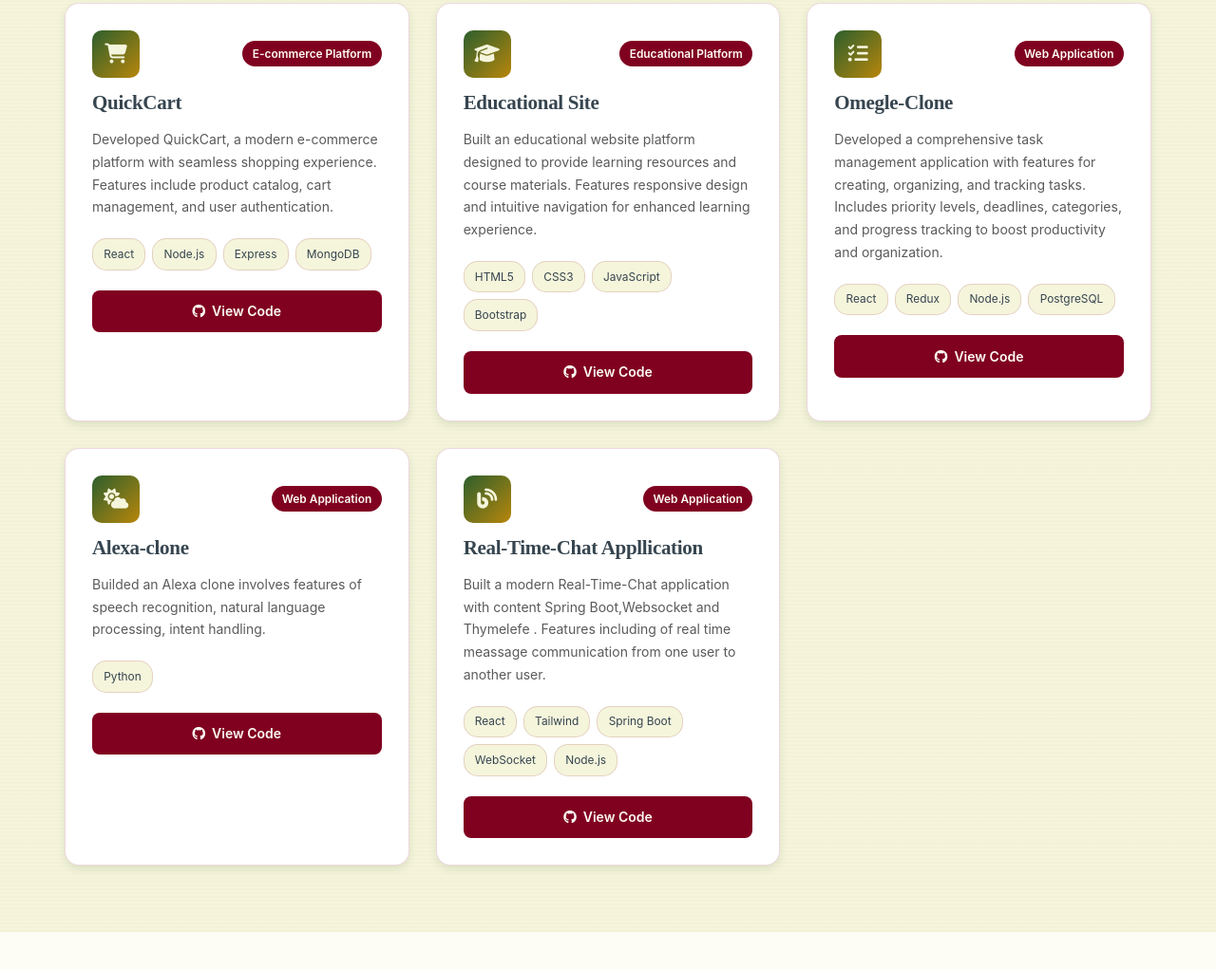
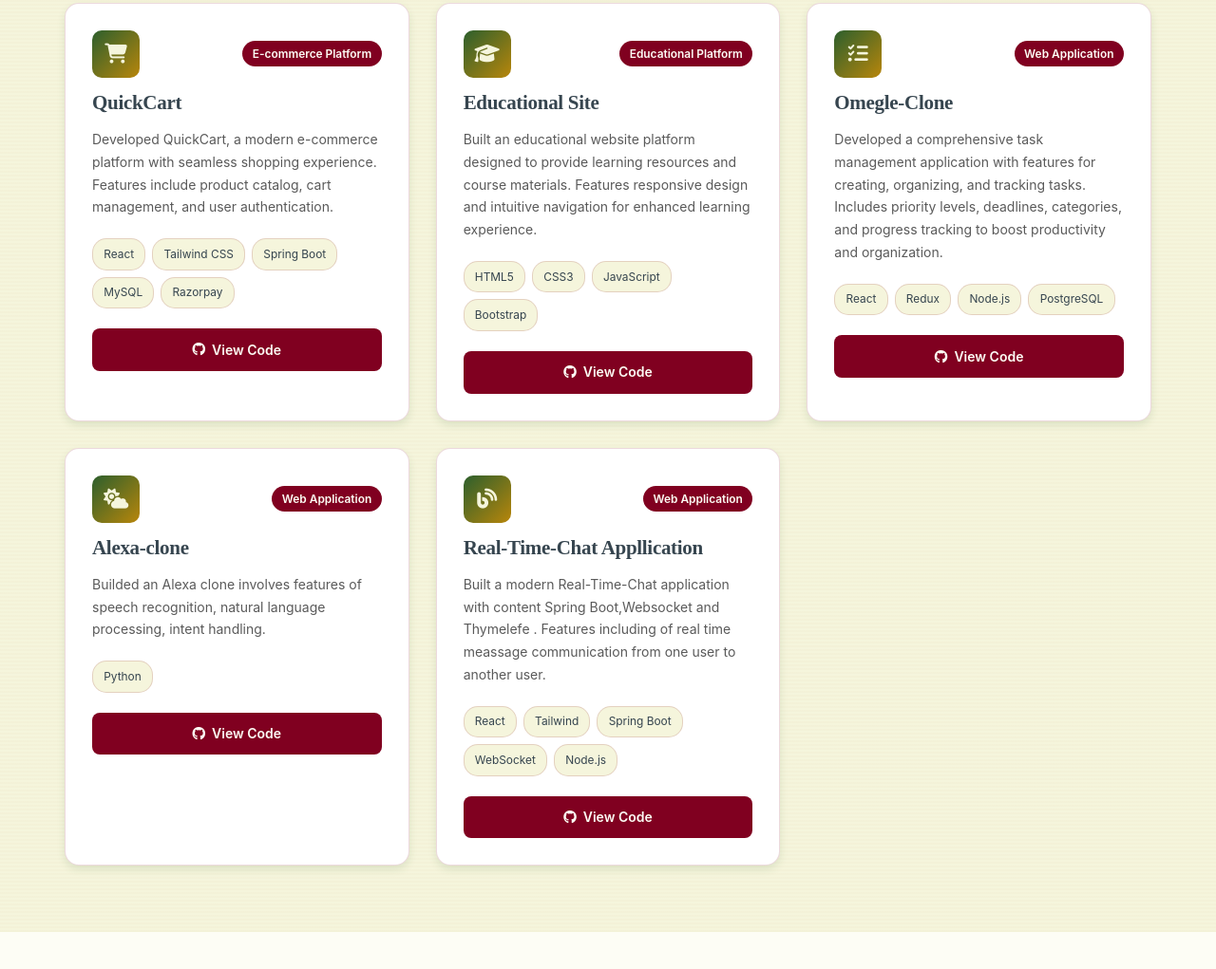
Before and after one commit to the-axoduss/Portfolio, a plain HTML site: page index.html in a window 1280 px wide. Shown: the part 3210-4231 px from the top of the page at 95% size. Drawn offline with Linux system fonts and the light colour scheme; a web font is replaced by a local one.

Commit message:
Update project technology tags in index.html
Added new technology tags for Tailwind CSS, Spring Boot, MySQL, and Razorpay.

```diff
--- a/index.html
+++ b/index.html
@@ -309,9 +309,10 @@
                     </p>
                     <div class="project-tech">
                         <span class="tech-tag">React</span>
-                        <span class="tech-tag">Node.js</span>
-                        <span class="tech-tag">Express</span>
-                        <span class="tech-tag">MongoDB</span>
+                        <span class="tech-tag">Tailwind CSS</span>
+                        <span class="tech-tag">Spring Boot</span>
+                        <span class="tech-tag">MySQL</span>
+                       <span class="tech-tag">Razorpay</span>
                     </div>
                     <div class="project-links">
                         <a href="https://github.com/the-axoduss/QuickCart" target="_blank" class="project-link">
```
